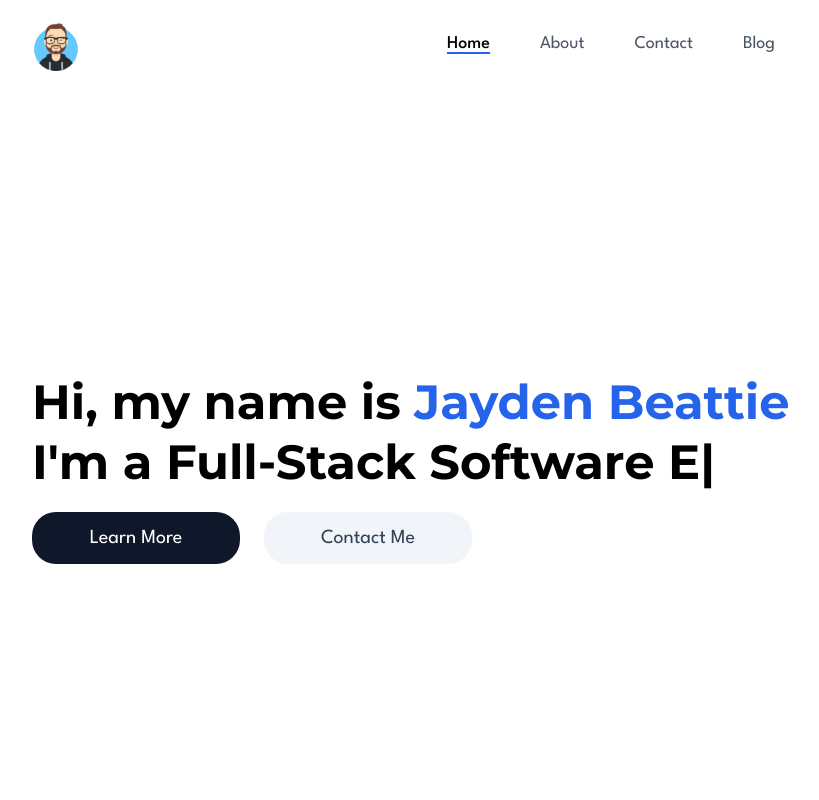
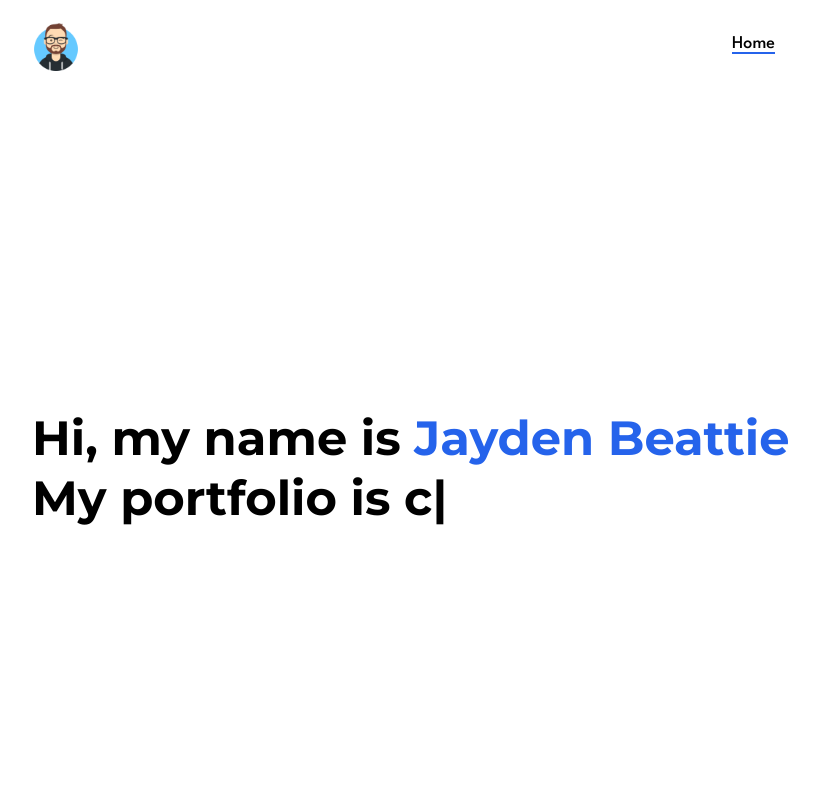
Before and after one commit to jkbeattie/jkbeattie.dev, a React (Create React App) app: page / in a window 1280 px wide. Shown: the top 800 px of the page, without its empty margins (224-1043 px from the left). Built offline with nearby package versions, Linux system fonts and the light colour scheme.

Commit message:
feature: pre-release pages

```diff
--- a/src/components/Hero.tsx
+++ b/src/components/Hero.tsx
@@ -9,16 +9,14 @@ function Hero() {
             <h1 className="text-5xl font-bold font-heading leading-tight">Hi, my name is <span className="text-blue-600">Jayden Beattie</span></h1>
             <h1 className="text-5xl font-bold font-heading leading-tight">
                 <Typical
-                steps={data.typical}
+                steps={
+                    ['My portfolio is coming soon...', 3000, 'I am excited to share it with you!', 3000]
+                }
                 loop={Infinity}
                 wrapper='span'
                 className='inline-block'
                 />
             </h1>
-            <div className='flex gap-6'>
-                <Button buttonType='primary'>Learn More</Button>
-                <Button buttonType='secondary'>Contact Me</Button>
-            </div>
         </section>
     )
 }
--- a/src/components/Navbar.tsx
+++ b/src/components/Navbar.tsx
@@ -9,9 +9,6 @@ function Navbar() {
             </div>
             <div className='links font-main font-light text-lg'>
                 <NavItem href='/' title='Home' />
-                <NavItem href='/about' title='About' />
-                <NavItem href='/contact' title='Contact' />
-                <NavItem href='/blog' title='Blog' />
             </div>
         </div>
     )
```
